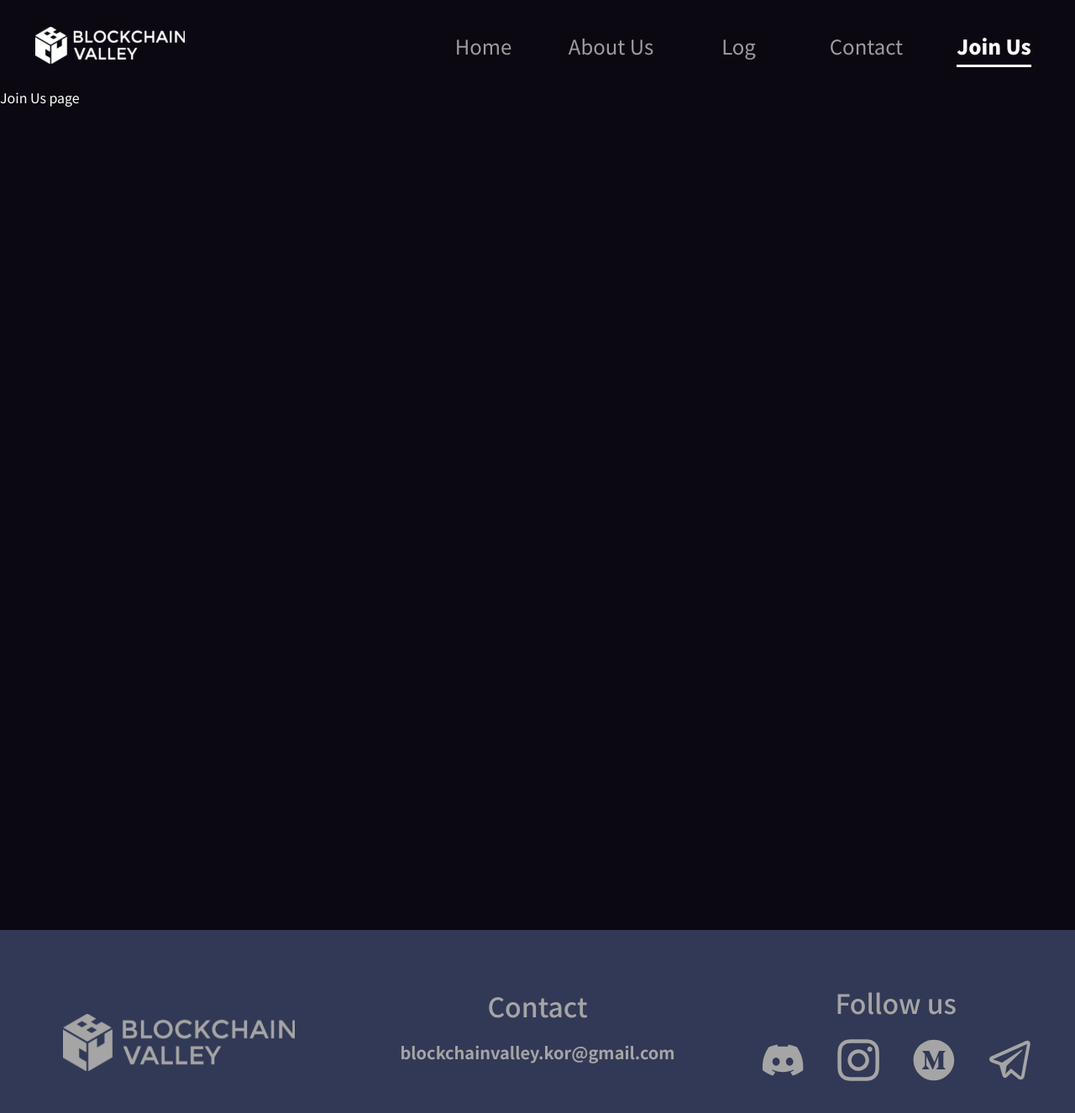
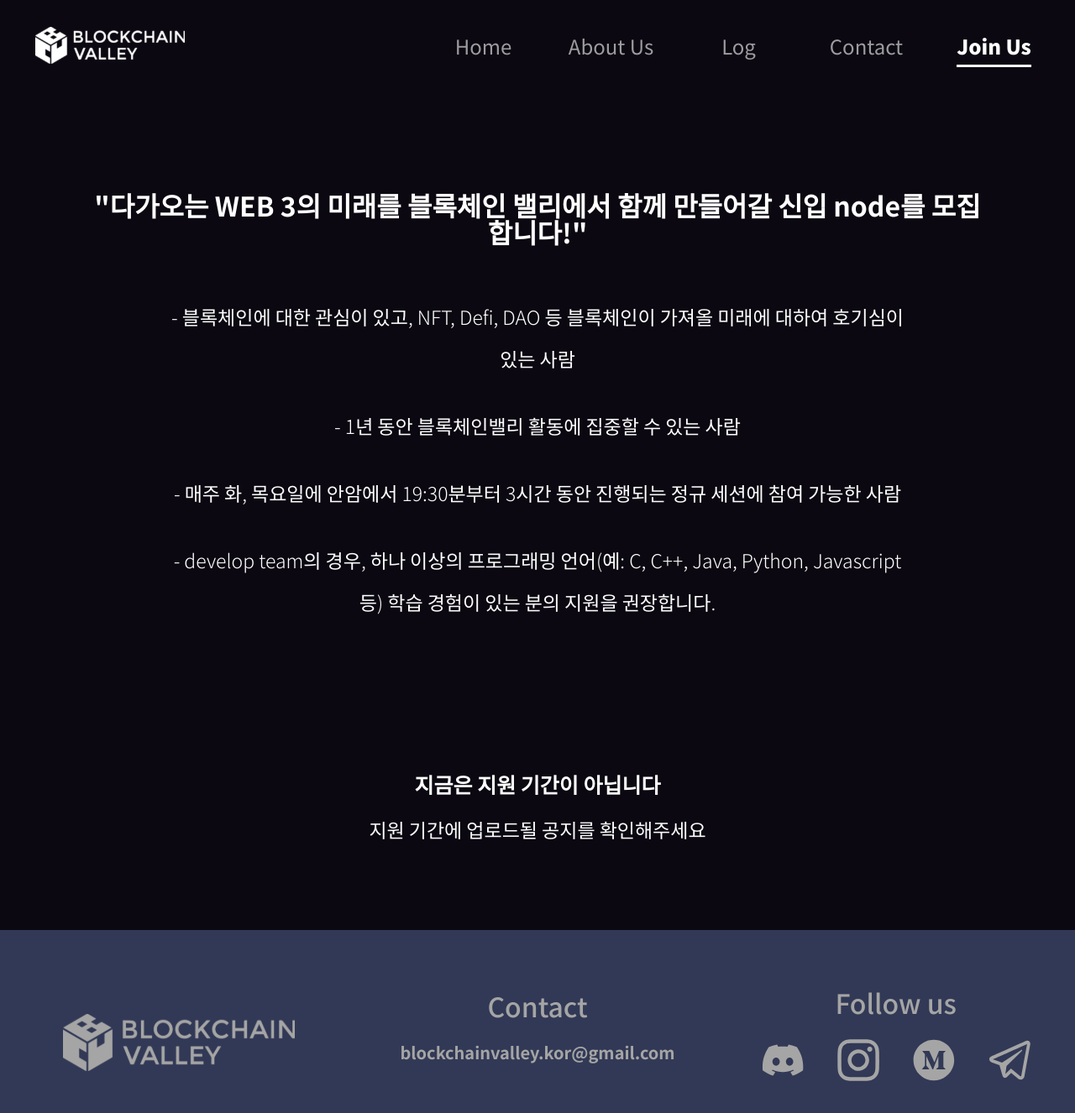
Before and after one commit to mangming2/home, a React (Create React App) app in the folder client/: page /join in a window 1280 px wide. Shown: the top 1326 px of the page at 84% size. Built offline with nearby package versions, Linux system fonts and the light colour scheme.

Commit message:
feat: JoinPage 구현

```diff
--- a/client/package.json
+++ b/client/package.json
@@ -11,6 +11,7 @@
     "react-dom": "^18.2.0",
     "react-router-dom": "^6.3.0",
     "react-scripts": "5.0.1",
+    "react-slick": "^0.29.0",
     "request": "^2.88.2",
     "styled-components": "^5.3.5",
     "styled-reset": "^4.4.2",
--- a/client/src/components/RecentMedium.js
+++ b/client/src/components/RecentMedium.js
@@ -1,11 +1,58 @@
+import styled from 'styled-components';
+import Slider from 'react-slick';
+// import 'slick-carousel/slick/slick.css';
+// import 'slick-carousel/slick/slick-theme.css';
 import MediumCard from './MediumCard';
 
 function RecentMedium() {
+  const Container = styled.div`
+    overflow: hidden;
+  `;
+  const StyledSlider = styled(Slider)`
+    .slick-slide div {
+      outline: none;
+    }
+  `;
+  const settings = {
+    dots: true,
+    infinite: false,
+    speed: 300,
+    slidesToShow: 4,
+    slidesToScroll: 4,
+    responsive: [
+      {
+        breakpoint: 1024,
+        settings: {
+          slidesToShow: 3,
+          slidesToScroll: 3,
+          infinite: true,
+          dots: true,
+        },
+      },
+      {
+        breakpoint: 600,
+        settings: {
+          slidesToShow: 2,
+          slidesToScroll: 2,
+        },
+      },
+      {
+        breakpoint: 480,
+        settings: {
+          slidesToShow: 1,
+          slidesToScroll: 1,
+        },
+      },
+    ],
+  };
+
   return (
-    <div>
-      <h1>최근 블로그 글</h1>
-      <MediumCard />
-    </div>
+    <Container>
+      <h2>최근 미디엄 글</h2>
+      <StyledSlider {...settings}>
+        <MediumCard />
+      </StyledSlider>
+    </Container>
   );
 }
 
--- a/client/src/pages/JoinPage.js
+++ b/client/src/pages/JoinPage.js
@@ -1,8 +1,46 @@
+import styled from 'styled-components';
 import Main from '../components/Main';
+
+const Title = styled.p`
+  font-size: 32px;
+  font-weight: 600;
+  text-align: center;
+  padding: 120px 100px 30px 100px;
+`;
+const Middle = styled.p`
+  font-size: 23px;
+  text-align: center;
+  margin-left: 200px;
+  margin-right: 200px;
+  padding-top: 30px;
+  line-height: 50px;
+  font-weight: 300;
+`;
+const NotNowTop = styled.p`
+  font-size: 25px;
+  text-align: center;
+  font-weight: 600;
+  margin-top: 150px;
+  padding: 30px;
+`;
+const NotNow = styled.p`
+  font-size: 23px;
+  text-align: center;
+  font-weight: 300;
+`;
 
 const JoinPage = () => (
   <Main>
-    <h2>Join Us page</h2>
+    <Title>"다가오는 WEB 3의 미래를 블록체인 밸리에서 함께 만들어갈 신입 node를 모집합니다!"</Title>
+    <Middle>- 블록체인에 대한 관심이 있고, NFT, Defi, DAO 등 블록체인이 가져올 미래에 대하여 호기심이 있는 사람</Middle>
+    <Middle>- 1년 동안 블록체인밸리 활동에 집중할 수 있는 사람</Middle>
+    <Middle>- 매주 화, 목요일에 안암에서 19:30분부터 3시간 동안 진행되는 정규 세션에 참여 가능한 사람</Middle>
+    <Middle>
+      - develop team의 경우, 하나 이상의 프로그래밍 언어(예: C, C++, Java, Python, Javascript 등) 학습 경험이 있는 분의
+      지원을 권장합니다.
+    </Middle>
+    <NotNowTop>지금은 지원 기간이 아닙니다</NotNowTop>
+    <NotNow>지원 기간에 업로드될 공지를 확인해주세요</NotNow>
   </Main>
 );
 
```
Also changed, not shown: 1 other file (tests, documents, lock files or other folders).
